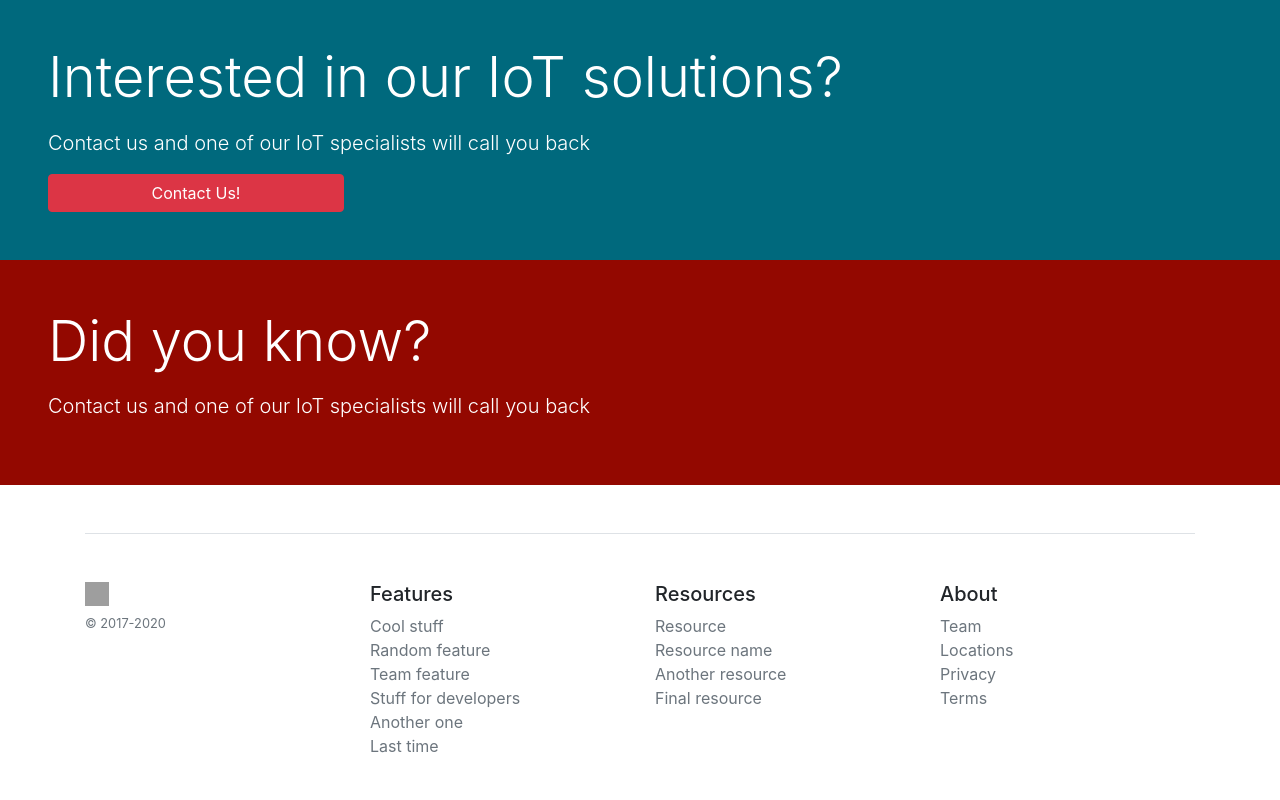
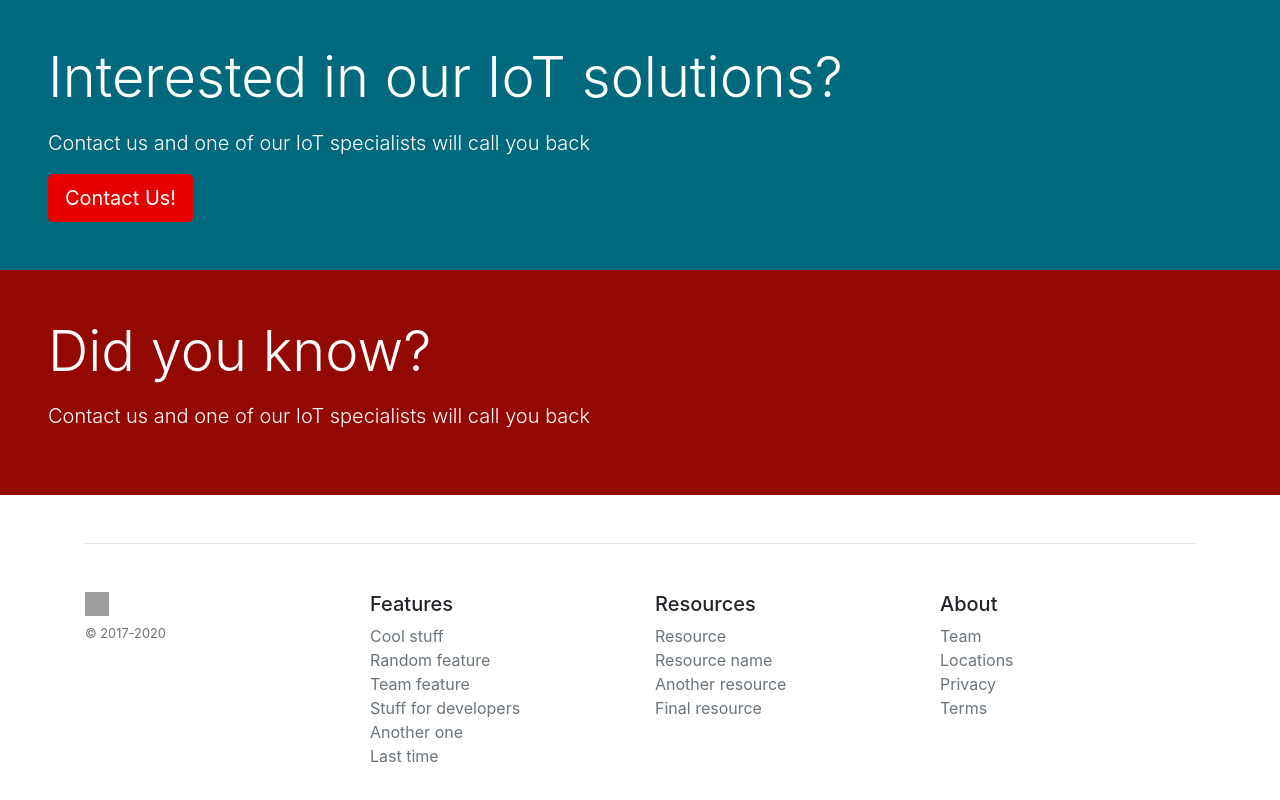
Before and after one commit to nxvinh222/VTNET-NB-IoT, a React (Create React App) app: page / in a window 1280 px wide. Shown: the part 4054-4854 px from the top of the page. Built offline with nearby package versions, Linux system fonts and the light colour scheme; grey boxes are pictures that could not be loaded.

Commit message:
Fix: ContactBanner button design

```diff
--- a/src/components/ContactBanner.js
+++ b/src/components/ContactBanner.js
@@ -20,7 +20,7 @@ class ContactBanner extends Component {
             <div className="p-5" style={{backgroundColor: "#00697d", color: "white"}}>
                   <p className="display-4" >Interested in our IoT solutions?</p>
                   <p className="lead">Contact us and one of our IoT specialists will call you back</p>
-                  <Button className="col-md-9 col-lg-3" variant="danger" size="md" href="#">
+                  <Button className="" variant="danger" size="lg" href="#">
                       Contact Us!
                   </Button>{' '}
 
--- a/src/styles/custom.scss
+++ b/src/styles/custom.scss
@@ -2,7 +2,8 @@
 
 
 $theme-colors: (
-  primary: #930800
+  primary: #930800,
+  danger: #E60000
 );
 
 
```
